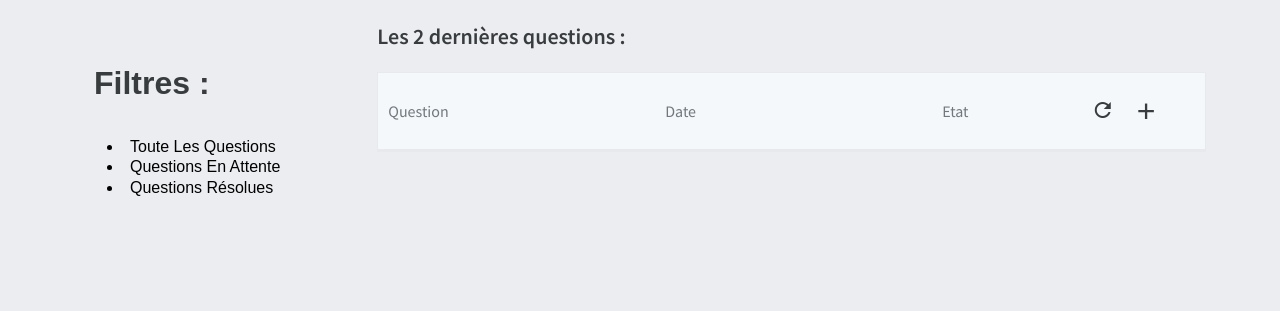
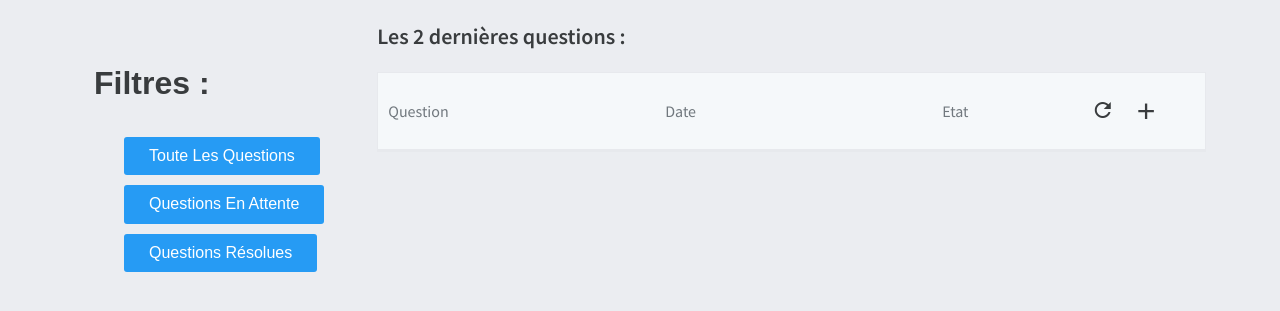
Before and after one commit to ynovforum/forum-BenjaminLHONNEN, a Node server app: page / in a window 1280 px wide. Shown: the part 50-361 px from the top of the page. Run offline with Node 20, Linux system fonts and the light colour scheme; the visitor is signed in with stand-in values (Sample User, id 1); data that the repository does not hold is empty; some libraries are stand-ins or nearby versions.

Commit message:
user post

```diff
--- a/src/sass/_anim.scss
+++ b/src/sass/_anim.scss
@@ -19,8 +19,8 @@
     position: absolute;
     top: 0;
     bottom: 0;
-    left: -10%;
-    right: -10%;
+    left: 0%;
+    right: 0%;
     opacity: 0;
     transition: all 0.5s
   }
--- a/src/sass/_ul.scss
+++ b/src/sass/_ul.scss
@@ -34,3 +34,7 @@
 .userPostList li:last-child{
   border-bottom: none;
 }
+
+ul.no-l-s{
+  list-style: none;
+}
--- a/views/index.twig
+++ b/views/index.twig
@@ -6,15 +6,15 @@
     <div class="flex-25-75">
         <div class="m-10 p-10">
             <h1>Filtres : </h1>
-            <ul>
+            <ul class="no-l-s">
                 <li>
-                    <button onclick="refreshLastPost()">Toute Les Questions</button>
+                    <button class="square blue btn" onclick="refreshLastPost()">Toute Les Questions</button>
                 </li>
                 <li>
-                    <button onclick="refreshLastPostWithFiltre('where=open')">Questions En Attente</button>
+                    <button class="square blue btn" onclick="refreshLastPostWithFiltre('where=open')">Questions En Attente</button>
                 </li>
                 <li>
-                    <button onclick="refreshLastPostWithFiltre('where=close')">Questions Résolues</button>
+                    <button class="square blue btn" onclick="refreshLastPostWithFiltre('where=close')">Questions Résolues</button>
                 </li>
             </ul>
         </div>
--- a/views/postDetail.twig
+++ b/views/postDetail.twig
@@ -5,6 +5,7 @@
 {% block content %}
     <div class="flex-75-25 p-10 m-10">
         <div class="bg-w m-10 p-10 brd-r brd-mc">
+            <a class="no-style" href="/profile-{{ post.user.id }}">
                 <div class="flex-profile m-10">
                     <div>
                         <img src="{{ post.user.imgSrc }}" class="img-resp img-profile-100w-100h">
@@ -14,6 +15,7 @@
                         <p class="no-m no-p">{{ post.user.pseudo }} | {{ post.prettyDate }}</p>
                     </div>
                 </div>
+            </a>
             <div class="flex-25-75 brd-bot-mc">
                 <div class="p-10">
                     <img src="{{ post.imgSrc }}" class="img-resp">
--- a/views/profile.twig
+++ b/views/profile.twig
@@ -5,7 +5,7 @@
 {% block content %}
 
     <div class="bg-w brd-mc">
-        {% if user.id == userUpdate.id %}
+        {% if user.id != userUpdate.id %}
             <h1>{{ userUpdate.pseudo }} Profile</h1>
         {% else %}
             <h1>Mon Profile</h1>
```
Also changed, not shown: public/assets/css/style.css. Lines whose indentation alone changed are shown as unchanged.
